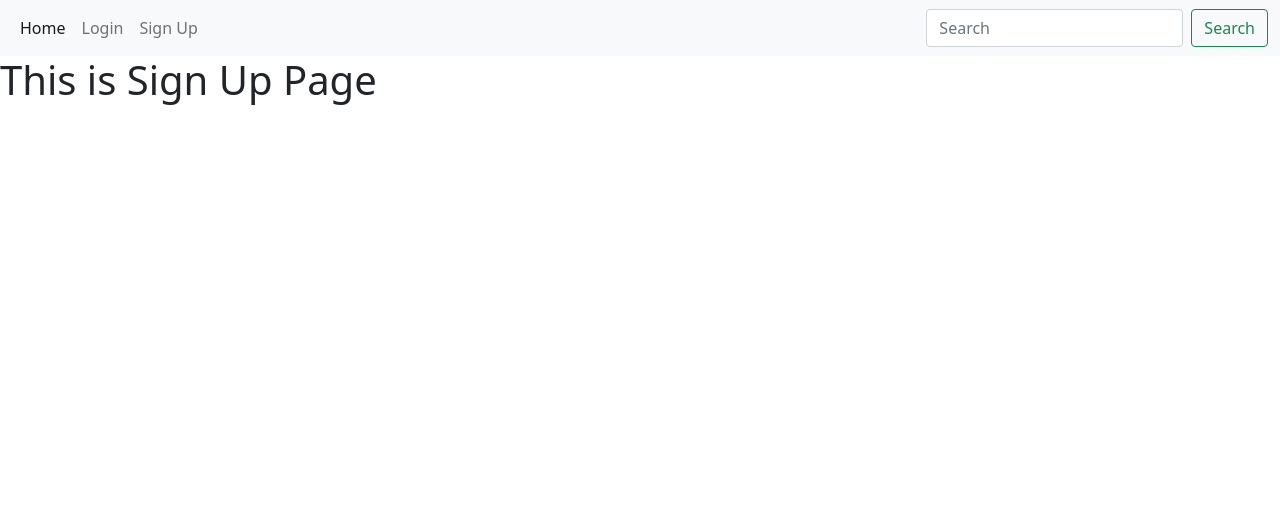
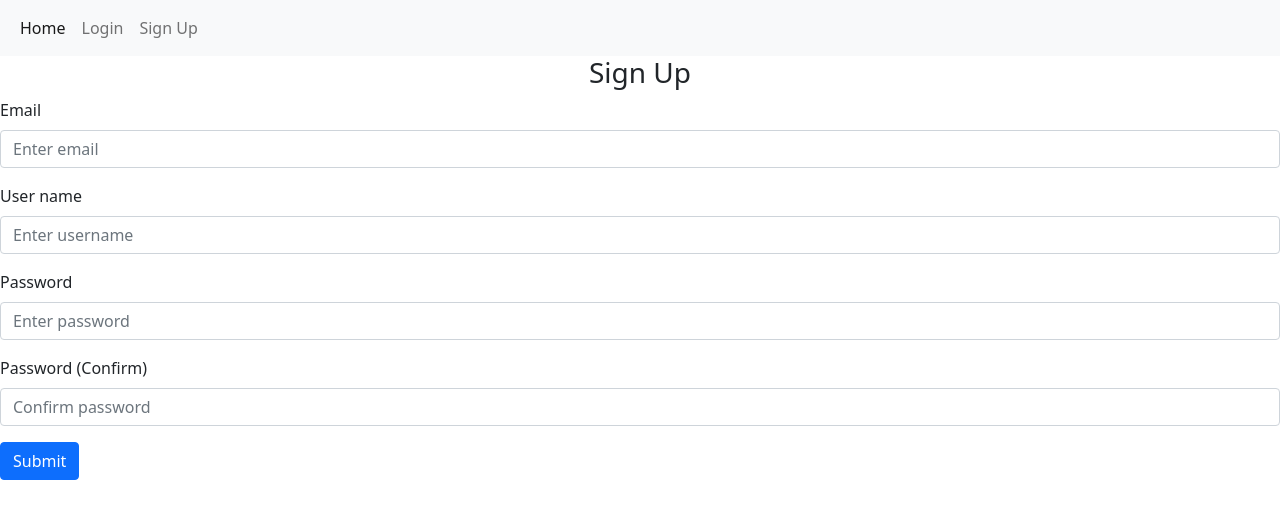
Before and after one commit to htdung167/flask-todolist, a Flask app: page /signup in a window 1280 px wide. Shown: the top 519 px of the page. Run offline with Flask 2, Linux system fonts and the light colour scheme; parts of the project's set-up code (start-up, migrations or seed data) failed here and were passed over.

Commit message:
build signup and login

```diff
--- a/todolist/models.py
+++ b/todolist/models.py
@@ -18,3 +18,8 @@ class User(db.Model, UserMixin):
     password = db.Column(db.String(150))
     user_name = db.Column(db.String(150))
     notes = db.relationship("Note")
+
+    def __init__(self, email, password, user_name):
+        self.email = email
+        self.password = password
+        self.user_name = user_name
--- a/todolist/templates/base.html
+++ b/todolist/templates/base.html
@@ -31,17 +31,32 @@
                         <a class="nav-link" href="/signup">Sign Up</a>
                     </li>
                 </ul>
-                <form class="d-flex">
-                    <input class="form-control me-2" type="search" placeholder="Search" aria-label="Search">
-                    <button class="btn btn-outline-success" type="submit">Search</button>
-                </form>
             </div>
         </div>
     </nav>
+    {% with messages = get_flashed_messages(with_categories=true) %}
+    {% if messages %}
+        {% for cat, mess in messages %}
+            {% if cat=="error" %}
+            <div class="alert alert-danger alert-dismissible fade show" role="alert">
+                {{mess}}
+                <button type="button" class="btn-close" data-bs-dismiss="alert" aria-label="Close"></button>
+            </div>
+            {% else %}
+            <div class="alert alert-success alert-dismissible fade show" role="alert">
+                {{mess}}
+                <button type="button" class="btn-close" data-bs-dismiss="alert" aria-label="Close"></button>
+            </div>
+            {% endif %}
+        {% endfor %}
+    {% endif %}
+    {% endwith %}
+
     <div>
         {% block content %} {% endblock %}
     </div>
 </body>
+
 <script src="https://cdn.jsdelivr.net/npm/bootstrap@5.1.3/dist/js/bootstrap.bundle.min.js"
     integrity="sha384-ka7Sk0Gln4gmtz2MlQnikT1wXgYsOg+OMhuP+IlRH9sENBO0LRn5q+8nbTov4+1p"
     crossorigin="anonymous"></script>
--- a/todolist/templates/index.html
+++ b/todolist/templates/index.html
@@ -1,6 +1,6 @@
 {% extends "base.html" %}
 
-{% block title %} Home Page {% endblock %}
+{% block title %} Home {% endblock %}
 
 {% block content %}
 <h1>This is Home Page</h1>
--- a/todolist/templates/signup.html
+++ b/todolist/templates/signup.html
@@ -1,7 +1,28 @@
 {% extends "base.html" %}
 
-{% block title %} Sign Up Page {% endblock %}
+{% block title %} Sign Up{% endblock %}
 
 {% block content %}
-<h1>This is Sign Up Page</h1>
+<h3 align="center">Sign Up</h3>
+<form method="post">
+    <div class="mb-3">
+        <label for="email" class="form-label">Email</label>
+        <input type="email" class="form-control" id="email" name="email" placeholder="Enter email">
+    </div>
+    <div class="mb-3">
+        <label for="user_name" class="form-label">User name</label>
+        <input type="text" class="form-control" id="user_name" name="user_name" placeholder="Enter username">
+    </div>
+    <div class="mb-3">
+        <label for="password" class="form-label">Password</label>
+        <input type="password" class="form-control" id="password" name="password" placeholder="Enter password">
+    </div>
+    <div class="mb-3">
+        <label for="confirm_password" class="form-label">Password (Confirm)</label>
+        <input type="password" class="form-control" id="confirm_password" name="confirm_password"
+            placeholder="Confirm password">
+    </div>
+    <button type="submit" class="btn btn-primary" align="center">Submit</button>
+</form>
+
 {% endblock %}
--- a/todolist/user.py
+++ b/todolist/user.py
@@ -1,15 +1,60 @@
-from flask import Blueprint, render_template
+from hashlib import sha256
+from django.shortcuts import redirect
+from flask import Blueprint, render_template, request, flash, redirect, url_for
+from werkzeug.security import generate_password_hash, check_password_hash
+from . import db
 
 user = Blueprint("user", __name__)
 
 
-@user.route("/login")
+@user.route("/login", methods=["GET", "POST"])
 def login():
+    from todolist.models import User
+    if request.method == "POST":
+        email = request.form.get("email")
+        password = request.form.get("password")
+        user = User.query.filter_by(email=email).first()
+        if user:
+            if check_password_hash(user.password, password):
+                flash("Logged in success!", category="success")
+                return redirect(url_for("views.home"))
+            else:
+                flash("Wrong password!", category="error")
+        else:
+            flash("User doesn't exist!", category="error")
     return render_template("login.html")
 
 
-@user.route("/signup")
+@user.route("/signup", methods=["GET", "POST"])
 def signup():
+    from todolist.models import User, Note
+    if request.method == "POST":
+        email = request.form.get("email")
+        user_name = request.form.get("user_name")
+        password = request.form.get("password")
+        confirm_password = request.form.get("confirm_password")
+
+        user = User.query.filter_by(email=email).first()
+
+        if user:
+            flash("User existed!", category="error")
+        elif len(email) < 4:
+            flash("Email must be greater than 3 characters!", category="error")
+        elif len(password) < 7:
+            flash("Password must be greater than 6 characters!", category="error")
+        elif password != confirm_password:
+            flash("Password doesn't match!", category="error")
+        else:
+            password = generate_password_hash(password, method="sha256")
+            new_user = User(email=email, password=password,
+                            user_name=user_name)
+            try:
+                db.session.add(new_user)
+                db.session.commit()
+                flash("User created!", category="success")
+            except:
+                flash("User did't create", category="error")
+
     return render_template("signup.html")
 
 
```
Also changed, not shown: todolist/templates/login.html (+14 -2 lines), todolist/todolist.db.
